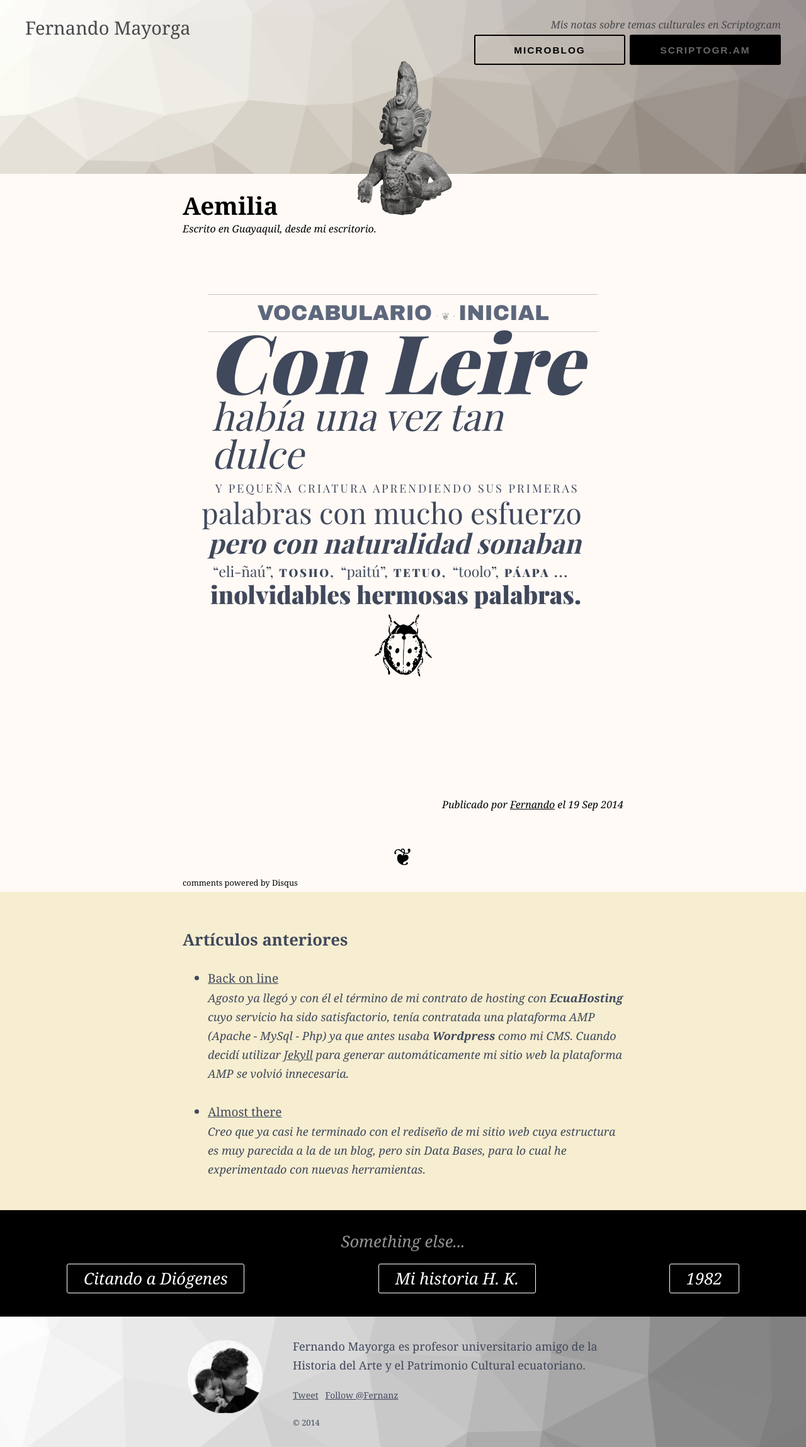
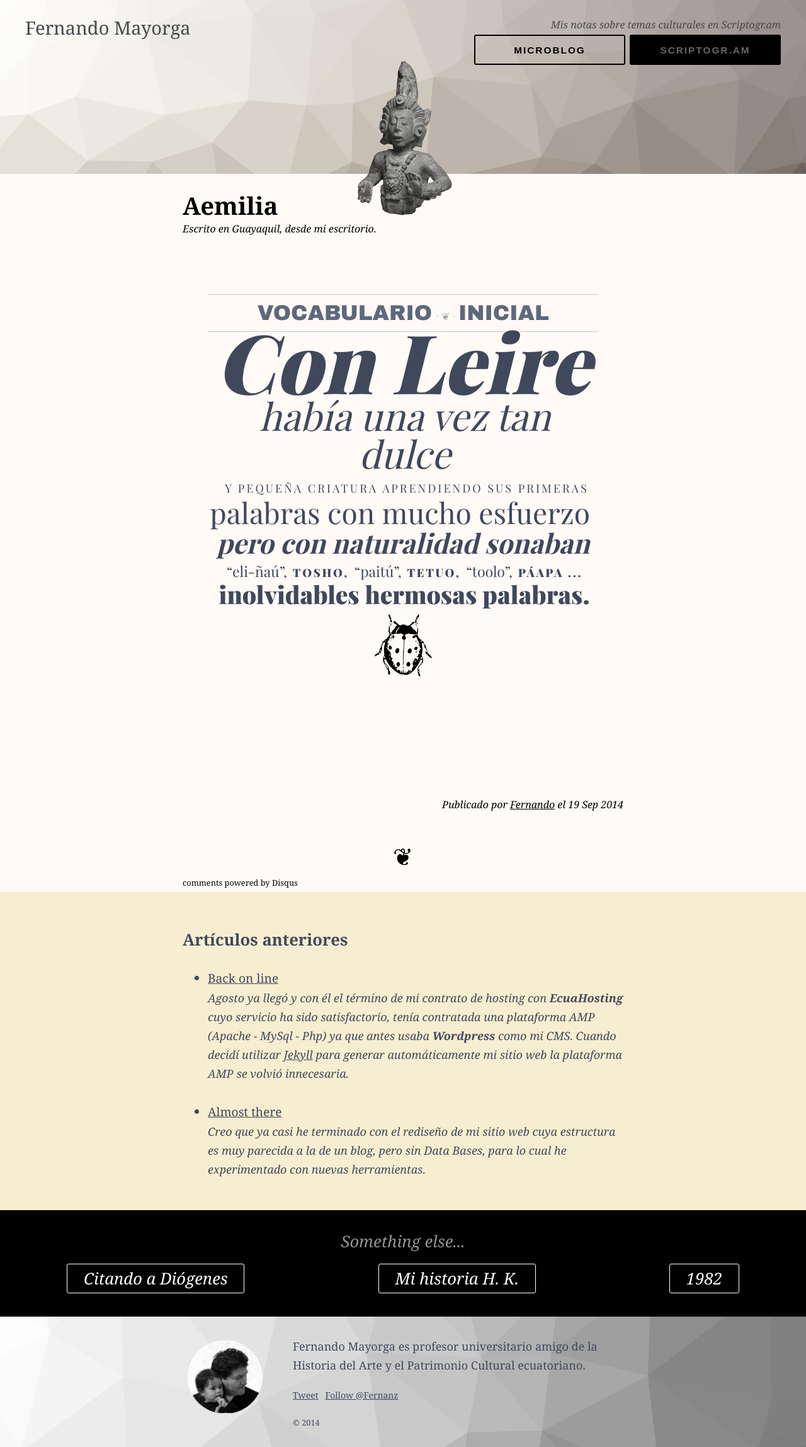
Before and after one commit to fernanz/fernanz.github.io, a Jekyll site: the page built from index.html, in a window 1280 px wide. Shown: the whole page at 63% size. Built offline with Jekyll 4.4.1, drawn with Linux system fonts in a browser that asks for light colours; some web fonts are replaced; Markdown is read by kramdown in place of the engine named in the settings; comment, search, counter and statistics services are not loaded.

Commit message:
change css rule
same as before

```diff
--- a/css/typoo.css
+++ b/css/typoo.css
@@ -1,7 +1,7 @@
 .typoo {padding: 60px 0 120px 0; color: #333; }
 .typoo h2 { font: 34px/30px 'Vast Shadow', 'Arial Black'; color: #5e687d; width: 620px; margin: 0 auto; text-transform: uppercase; text-align: center; padding: 14px 0 13px 0; border-top: 1px solid #c8c8c8; border-bottom: 1px solid #c8c8c8; }
 .typoo h2 span { font: 300 16px 'Oswald', Helvetica, Arial; margin: 0 5px 0 3px; color: #aaa; letter-spacing: .05em; }
-.typoo p { width: 620px; color: #40485b; margin: 0 auto; }
+.typoo p { width: 620px; color: #40485b; margin: 0 auto; text-align: center; }
 .typoo .black-ital { font: italic 900 130px/90px 'Playfair Display', Georgia, serif; margin-bottom: 12px; display: block; }
 .typoo .ital { font: italic 400 60px/60px 'Playfair Display', Georgia, serif; margin: 0 0 8px 6px; display: block; }
 .typoo .small-cap { font: 400 18px/36px 'Playfair Display SC', Georgia, serif; letter-spacing: .17em; margin: 0 0 0 12px; text-transform: uppercase; display: block; }
```
